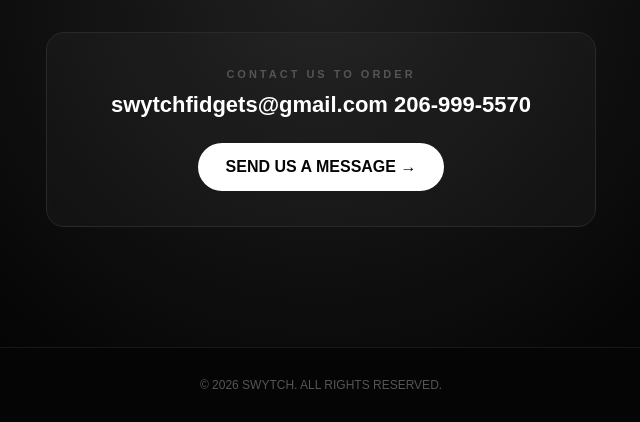
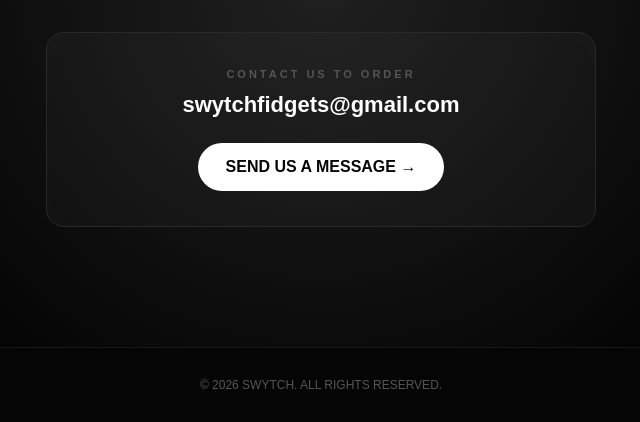
Before and after one commit to SwytchFidgets/swytch, a plain HTML site: page index.html in a window 1280 px wide. Shown: the part 1964-2386 px from the top of the page, without its empty margins (319-959 px from the left). Drawn offline with Linux system fonts and the light colour scheme.

Commit message:
Update index.html

```diff
--- a/index.html
+++ b/index.html
@@ -1904,7 +1904,7 @@ footer {
         href="mailto:YOUR-EMAIL@example.com">
 
         swytchfidgets@gmail.com
-        206-999-5570
+
 
       </a>
 
```
